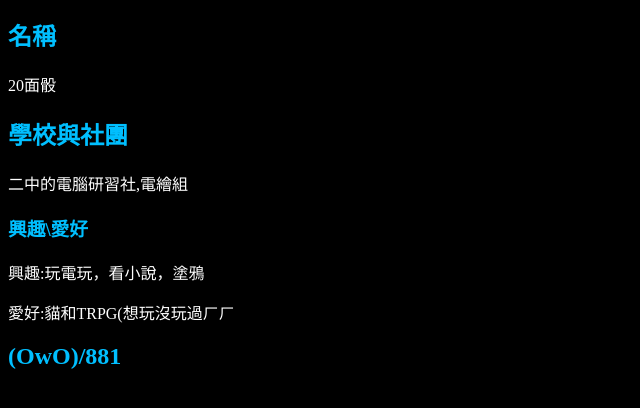
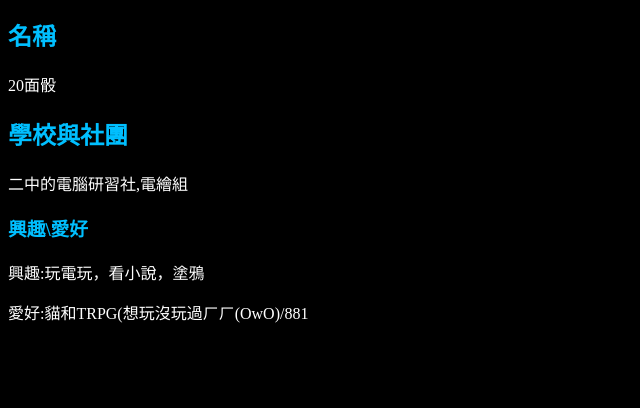
Before and after one commit to icosahedrondice/icosahedrondice.github.io, a plain HTML site: page index.html in a window 1280 px wide. Shown: the part 102-510 px from the top of the page, without its empty margins (0-640 px from the left). Drawn offline with Linux system fonts and the light colour scheme.

Commit message:
Add files via upload

```diff
--- a/index.html
+++ b/index.html
@@ -18,12 +18,8 @@
     <p>
     興趣:玩電玩，看小說，塗鴉
     </p>
-    <p>    愛好:貓和TRPG(想玩沒玩過ㄏㄏ
+    <p>    愛好:貓和TRPG(想玩沒玩過ㄏㄏ(OwO)/881
     </p>
-    <h2>(OwO)/881
-
-
-    </h2>
 
     </body>
     </html>
```
